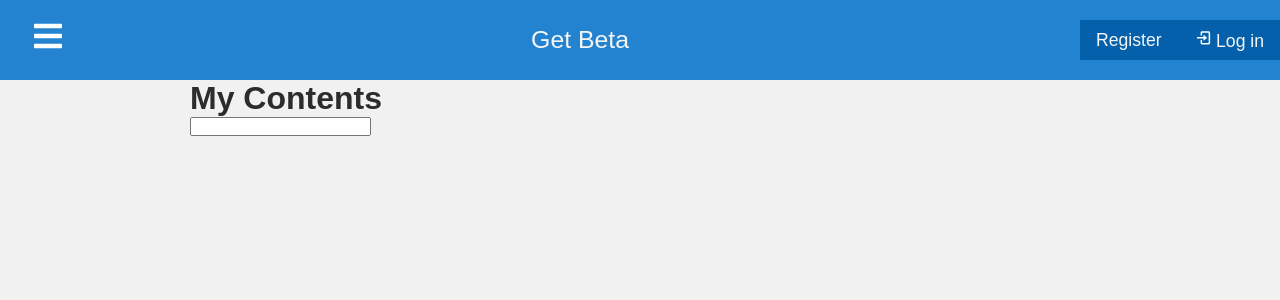
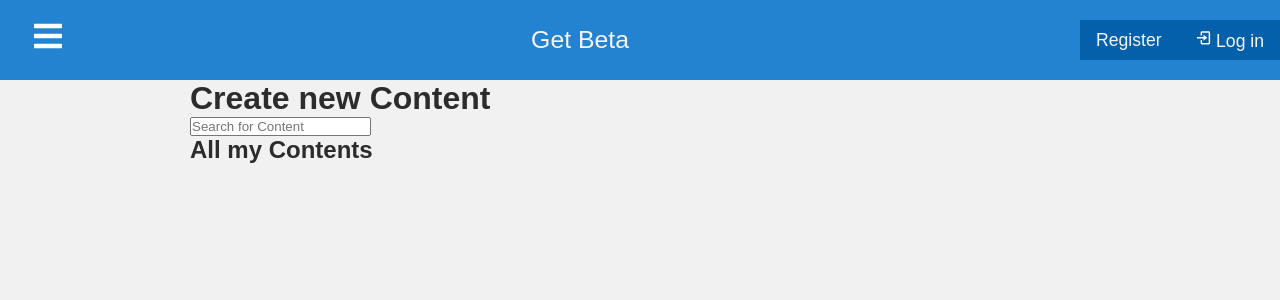
Before and after one commit to Saint-Prince/get-beta, a React (Create React App) app: page /1/contents in a window 1280 px wide. Shown: the top 300 px of the page. Built offline with nearby package versions, Linux system fonts and the light colour scheme; no server answers.

Commit message:
Content starter

```diff
--- a/src/components/contents/MyContents.js
+++ b/src/components/contents/MyContents.js
@@ -3,8 +3,9 @@ import React from "react"
 function MyContents () {
     return (
         <>
-            <h1> My Contents </h1>
-            <input type="search" />
+            <h1> Create new Content </h1>
+            <input type="search" placeholder="Search for Content" />
+            <h2>All my Contents</h2>
         </>
     )
 }
--- a/src/components/profile/ProfilePage.js
+++ b/src/components/profile/ProfilePage.js
@@ -41,10 +41,10 @@ function ProfilePage () {
                 <img src={ userDetails.img ? userDetails.img : logo } alt="Profile Img" className="profile-pic" />
                 <span><button className="btn"> <HiIcons.HiOutlinePencil /> </button></span>
                 <div className="title"> <br/>
-                    <h2 style={{marginLeft: '10%'}}>  {userDetails.fullname}
-                        <span><button className="btn"> <Link to={`/profile/edit/${userDetails.id}`}> Edit Profile </Link></button></span>
+                    <h2 style={{ marginLeft: '10%', color: "#0e5996" }}>  {userDetails.fullname}
                     </h2>
                 </div>
+
                 <div className="main-container">
                     <p> <i className="info"> <HiIcons.HiBriefcase/> </i> {userDetails.occupation} </p> <br/>
                     <p> <i className="info"> <GrIcons.GrLocationPin/> </i> {userDetails.location} </p> <br/>
@@ -52,7 +52,9 @@ function ProfilePage () {
                     <p> <i className="info">Bio:</i> {userDetails.bio} </p> <br/>
                     <p> <i className="info"> <GrIcons.GrPhone/> </i> {userDetails.cell_no} </p> <br/>
                     <p> <i className="info"> <IoIcons.IoMdSchool/> </i> {userDetails.hle} </p> <br/>
-                    <hr/>
+                    <hr/> <br/>
+                    <span><button className="btn"> <Link to={`/profile/edit/${userDetails.id}`}> Edit Profile </Link></button></span>
+
                 </div>
             </> :
             <div>
```
Also changed, not shown: src/components/contents/Api.js (added).
